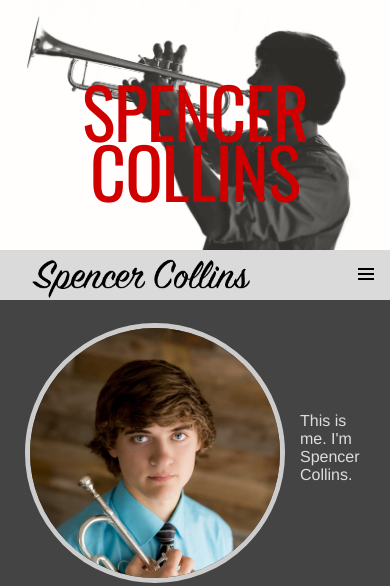
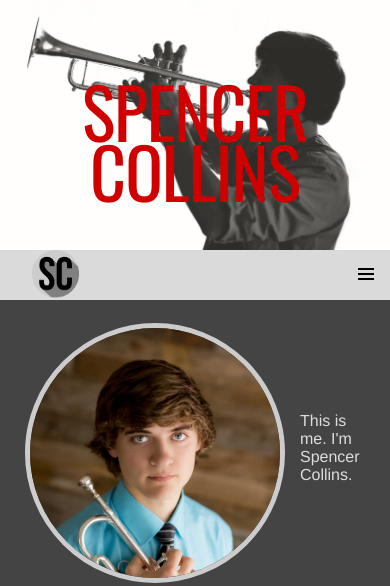
Before and after one commit to CollinsSpencer/Personal-Website, a PHP site: page / in a window 390 px wide. Shown: the part 594-1180 px from the top of the page. Run offline with PHP 8.4, Linux system fonts and the light colour scheme.

Commit message:
V2.1.1
Minor updates

```diff
--- a/index.html
+++ b/index.html
@@ -9,7 +9,9 @@
 <script type="text/javascript" src="script.js"></script>
 <title>Spencer Collins</title>
 </head>
+
 <body>
+
   <header id="mainHeader">
     <div id="title">
       <!-- <img src="SpencerCollinsTitleRedBlack.png" id="headerTitle"> -->
@@ -23,7 +25,7 @@
     <section id="bannerSection">
       <div id="banner">
         <div id="bannerContainer">
-          <a href=""><img src="SpencerCollinsSignature.png"></a>
+          <a href=""><img id="bannerName" alt="Spencer Collins" src="SpencerCollinsSignature.png"><img id="bannerInitials" alt="SC" src="SC.png"></a>
           <div id="menu">
             <span id="bars" class="genericon genericon-menu"></span>
             <span id="collapse" style="display: none" class="genericon genericon-collapse"></span>
@@ -266,6 +268,11 @@
             <span class="genericon genericon-youtube"></span>
           </a>
         </li>
+        <li id="unl">
+          <a href="http://cse.unl.edu/~scollins/">
+            <img id="svg1" src="Nebraska_Cornhuskers_logo.svg" />
+          </a>
+        </li>
       </ul>
     </div>
   </div>
--- a/style.css
+++ b/style.css
@@ -129,9 +129,11 @@ h1 {
 }
 
 #banner ul li.active {
-    box-shadow: #444 0 -4px 0 0 inset;
-    /* border-bottom: #444 3px solid;
-    padding-bottom: calc(1em - 3px); */
+    box-shadow: #444 0 -8px 0 -4px inset;
+}
+
+#bannerInitials {
+	display: none;
 }
 
 #menu, #menuOpen {
@@ -169,7 +171,6 @@ h1 {
 }
 
 .row {
-	display: inline-block;
 	width: 100%;
 }
 
@@ -432,7 +433,8 @@ h1 {
 }
 
 #footer #socialMediaLinks>li:hover {
-    color:white;
+    color: white;
+    cursor: pointer;
 }
 
 #footer #socialMediaLinks>li>a {
@@ -442,6 +444,11 @@ h1 {
 
 #footer #socialMediaLinks>li>a>span {
 	font-size: inherit;
+}
+
+#footer #svg1 {
+	height: 1em;
+	vertical-align: top;
 }
 
 
@@ -475,6 +482,14 @@ h1 {
         display: none;
         width: 100%;
     }
+
+    #bannerName {
+        display: none;
+    }
+
+    #bannerInitials {
+        display: block;
+    }
 }
 
 @media screen and (max-width: 500px) {
```
Also changed, not shown: Nebraska_Cornhuskers_logo.svg (added).
